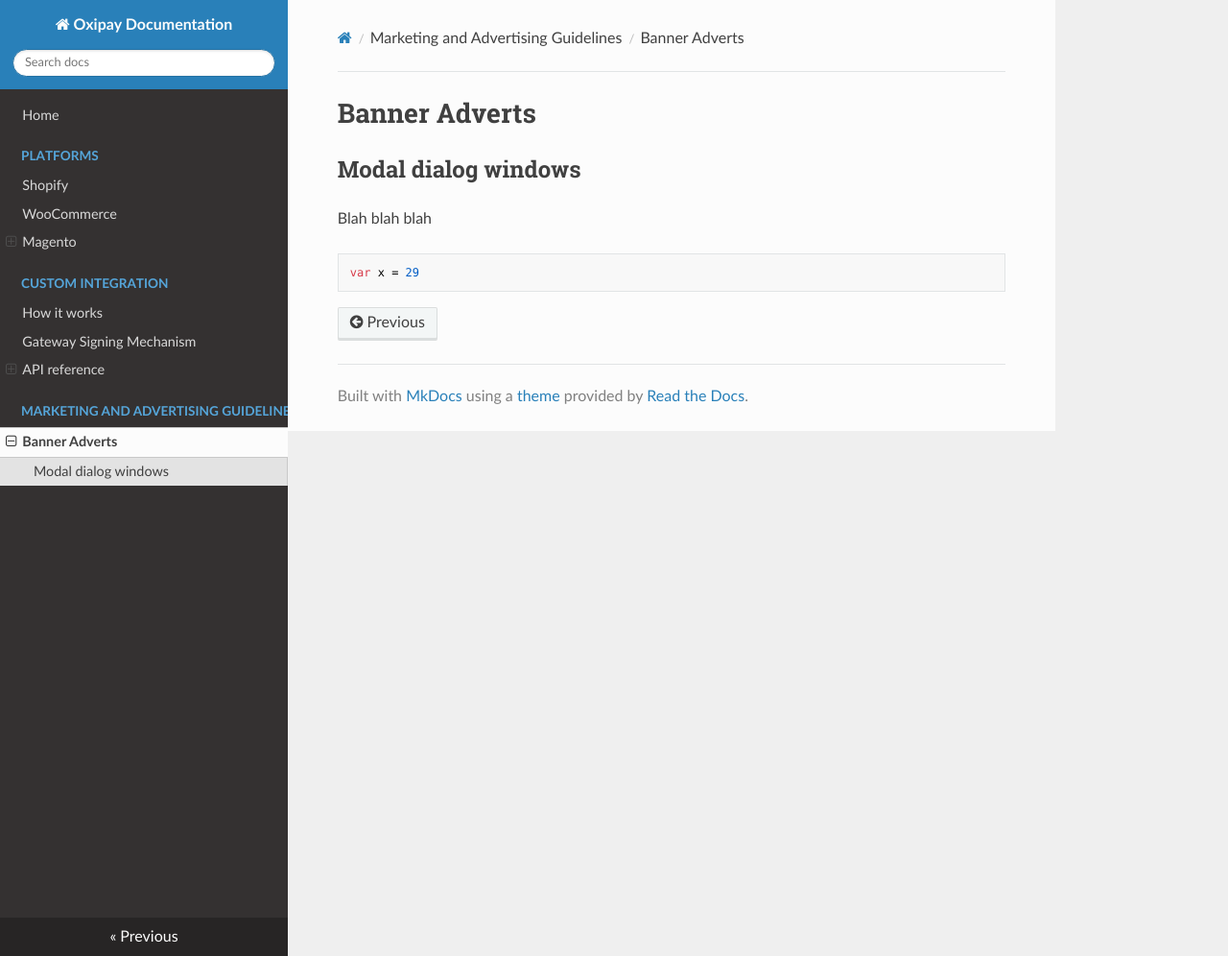
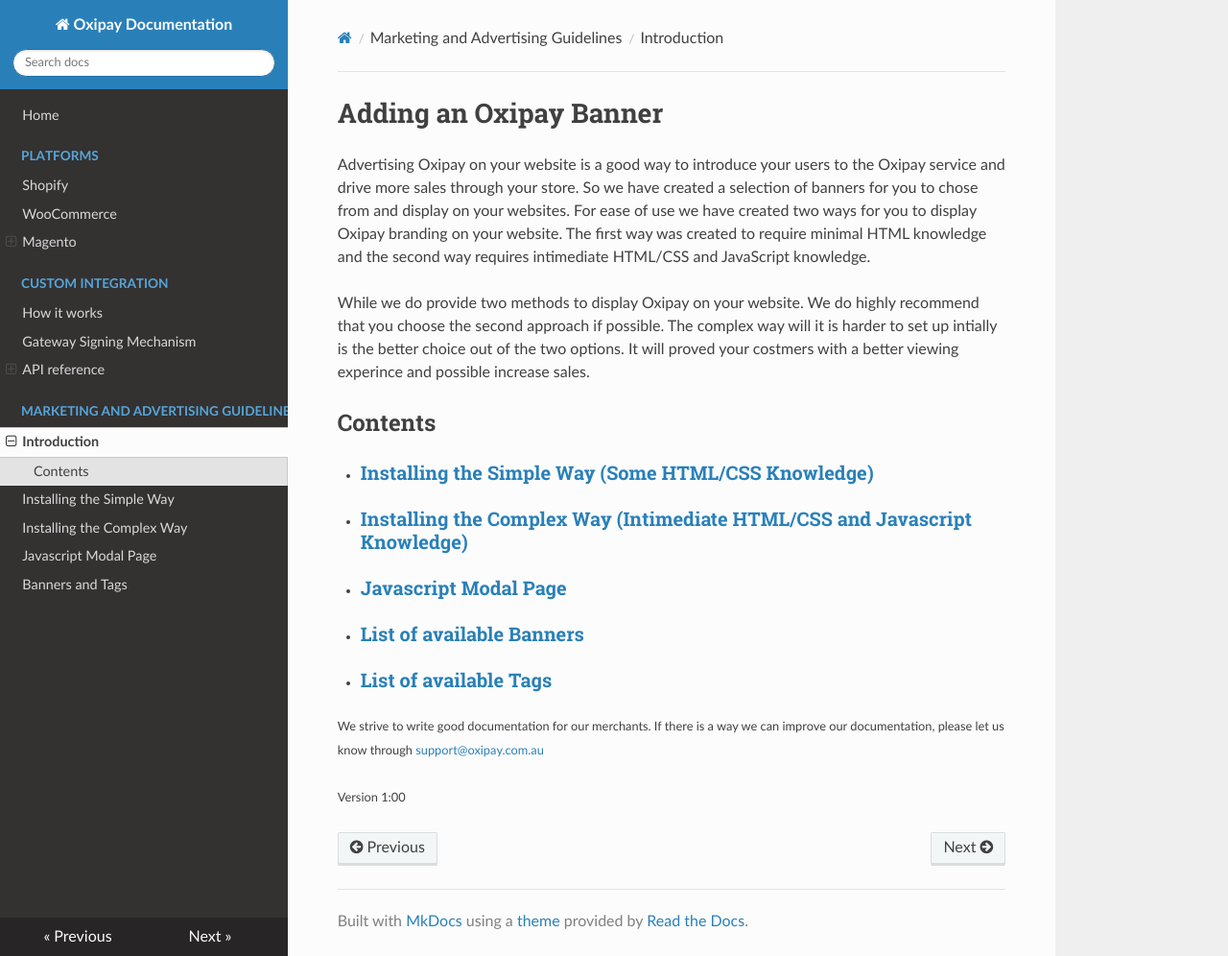
Before and after one commit to oxipay/oxidocs, an MkDocs documentation site: the page built from docs/guidelines/banner-adverts.md, in a window 1280 px wide and 996 px high. Shown: the whole window at 96% size. Built offline with MkDocs 1.6.1, drawn with Linux system fonts in a browser that asks for light colours; nearby versions of some CDN libraries; old or Windows-style settings are respelled for this version of MkDocs.

Commit message:
Added Banner Advertising Section

````diff
--- a/docs/guidelines/banner-adverts.md
+++ b/docs/guidelines/banner-adverts.md
@@ -1,8 +1,20 @@
-# Banner Adverts
+# Adding an Oxipay Banner
 
-## Modal dialog windows
+Advertising Oxipay on your website is a good way to introduce your users to the Oxipay service and drive more sales through your store. So we have created a selection of banners for you to chose from and display on your websites.
+For ease of use we have created two ways for you to display Oxipay branding on your website. The first way was created to require minimal HTML knowledge and the second way requires intimediate HTML/CSS and JavaScript knowledge.
 
-Blah blah blah
-```
-var x = 29
-```
+While we do provide two methods to display Oxipay on your website. We do highly recommend that you choose the second approach if possible. The complex way will it is harder to set up intially is the better choice out of the two options. It will proved your costmers with a better viewing experince and possible increase sales.
+
+##Contents
+<ul>
+    <li><a href="/guidelines/installing-simple"><h3>Installing the Simple Way (Some HTML/CSS Knowledge)</h3></a></li>
+    <li><a href="/guidelines/installing-complex"><h3>Installing the Complex Way (Intimediate HTML/CSS and Javascript Knowledge)</h3></a></li>
+    <li><a href="/guidelines/modal-page"><h3>Javascript Modal Page</h3></a></li>
+    <li><a href="/guidelines/banners"><h3>List of available Banners</h3></a></li>
+    <li><a href="/guidelines/banners"><h3>List of available Tags</h3></a></li>
+
+</ul>
+<small>We strive to write good documentation for our merchants. If there is a way we can improve our documentation, please let us know through <a href="mailto:support@oxipay.com.au?Subject=Oxipay Documentation">support@oxipay.com.au</a></small>
+<br>
+<br>
+<small>Version 1:00</small>
--- a/mkdocs.yml
+++ b/mkdocs.yml
@@ -15,5 +15,9 @@
       - Request values: custom-integration/api-reference/request-values.md
       - Response values: custom-integration/api-reference/response-values.md
 - Marketing and Advertising Guidelines:
-      - Banner Adverts: guidelines/banner-adverts.md
+      - Introduction: guidelines/banner-adverts.md
+      - Installing the Simple Way: guidelines/installing-simple.md
+      - Installing the Complex Way: guidelines/installing-complex.md
+      - Javascript Modal Page: guidelines/modal-page.md
+      - Banners and Tags: guidelines/banners.md
 theme: readthedocs
````
Also changed, not shown: docs/guidelines/banners.md (added, +35 -0 lines), docs/guidelines/installing-complex.md (added, +128 -0 lines), docs/guidelines/installing-simple.md (added, +40 -0 lines), docs/guidelines/modal-page.md (added, +2 -0 lines), docs/img/marketing-and-guidlines/01-add-media.png (added), docs/img/marketing-and-guidlines/02-add-link.png (added), docs/img/marketing-and-guidlines/03-add-link.png (added), docs/img/marketing-and-guidlines/oxipay-banner-v1.png (added).
